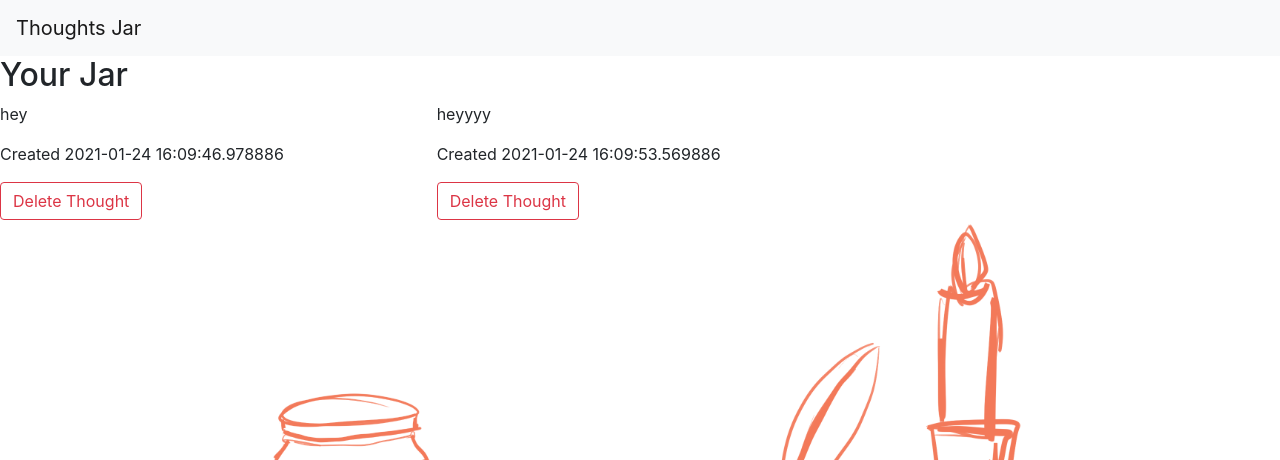
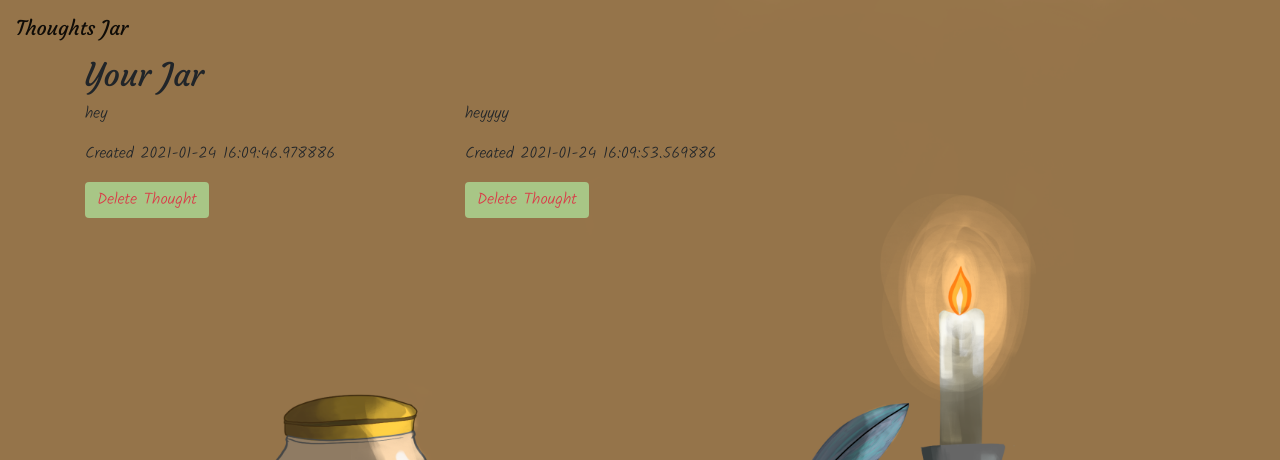
Before and after one commit to hubbardip/thought-jar, a Flask app: page /show in a window 1280 px wide. Shown: the top 460 px of the page. Run offline with Flask 2, Linux system fonts and the light colour scheme; data comes from the database, SQL or seed files in the repository; some libraries are stand-ins or nearby versions.

Commit message:
styled home page

```diff
--- a/static/css/styles.css
+++ b/static/css/styles.css
@@ -4,4 +4,47 @@ body {
     background-size: cover;
     background-repeat: no-repeat;
     background-attachment: fixed;
+    font-family: "Courgette", cursive, sans-serif;
 }
+
+textarea {
+    background: transparent;
+    border: none;
+    resize: none;
+}
+
+textarea:focus {
+    outline: 0;
+}
+
+.btn {
+    background-color: #a8c686;
+    border: none;
+}
+
+.btn:hover {
+    background-color: #789655;
+}
+
+.close:focus {
+    outline: none;
+}
+
+.handwriting {
+    font-family: "Kalam", cursive, sans-serif;
+}
+
+.modal-content {
+    background-image: url("https://tse3.mm.bing.net/th?id=OIP.QezhPS6ofRh3-TwjkmvDfgHaFk&pid=Api");
+    background-position: center center;
+    background-repeat: no-repeat;
+    background-size: cover;
+}
+
+.modal-dialog {
+    padding-top: 15%;
+}
+
+.modal-header {
+    border: none;
+}
--- a/templates/show.html
+++ b/templates/show.html
@@ -2,23 +2,29 @@
 <html>
     <head>
         <title>Thoughts Jar</title>
-        <link rel="stylesheet" href="{{ url_for('static', filename='css/styles.css') }}">
+        <!-- <link rel="stylesheet" href="{{ url_for('static', filename='css/styles.css') }}"> -->
         <link href="https://stackpath.bootstrapcdn.com/bootstrap/4.5.2/css/bootstrap.min.css" rel="stylesheet">
+        <link rel="preconnect" href="https://fonts.gstatic.com">
+        <link href="https://fonts.googleapis.com/css2?family=Courgette&family=Kalam:wght@300&display=swap" rel="stylesheet">
+        <link type="text/css" rel="stylesheet" href="../static/css/styles.css">
         <script src="https://code.jquery.com/jquery-3.5.1.min.js" integrity="sha256-9/aliU8dGd2tb6OSsuzixeV4y/faTqgFtohetphbbj0=" crossorigin="anonymous"></script>
     </head>
     <body>
-        <nav class="navbar navbar-light bg-light">
+        <nav class="navbar navbar-light">
                 <a class="navbar-brand" href="/">Thoughts Jar</a>
         </nav>
+        <div class="container">
             <h2>Your Jar</h2>
             <div class="row">
                 {% for thought in thoughts %}
-                <div class="col-4">
+                    <div class="col-4 handwriting">
                         <p>{{thought.content}}</p>
                         <p>Created {{thought.date_created}}</p>
                         <a class="btn btn-outline-danger" href="/delete/{{thought.id}}">Delete Thought</a>
                     </div>
                 {% endfor %}
             </div>
+        </div>
+        <script src="https://stackpath.bootstrapcdn.com/bootstrap/4.5.2/js/bootstrap.bundle.min.js"></script>
     </body>
 </html>
```
Also changed, not shown: templates/index.html (+13 -11 lines), static/images/Thought_Jar.png. Lines whose indentation alone changed are shown as unchanged.
